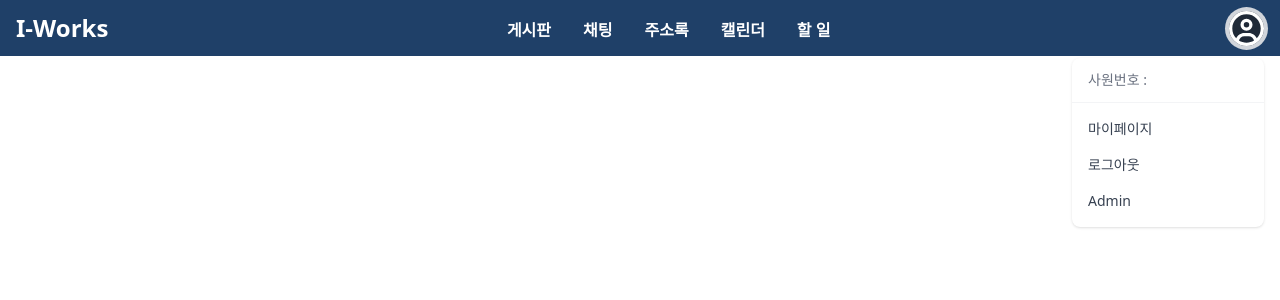
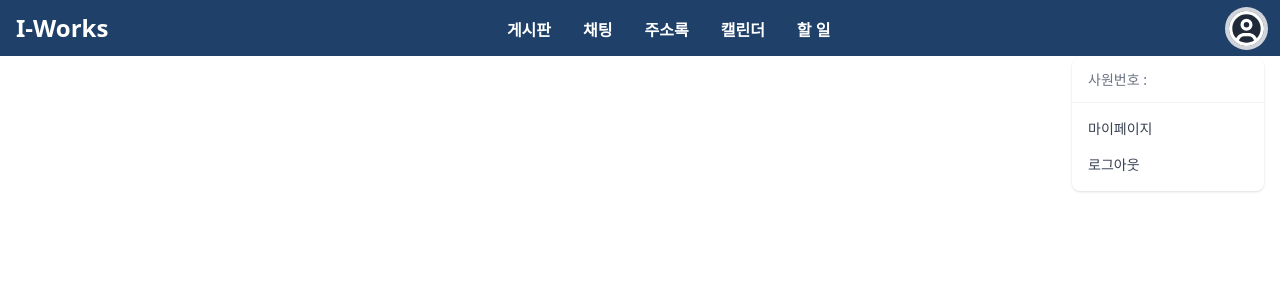
Before and after one commit to suhyeon06/i-works, a React (Vite) app in the folder I-works_client/: page / in a window 1280 px wide. Both pictures are taken after a click on the button 1246 px from the left and 28 px from the top of the page. Shown: the top 300 px of the page. Built offline with nearby package versions, Linux system fonts and the light colour scheme.

Commit message:
fix: SignUp Router MainNav

```diff
--- a/I-works_client/src/Router.tsx
+++ b/I-works_client/src/Router.tsx
@@ -151,8 +151,6 @@ const router = createBrowserRouter([
         element: <SchedulePage />,
         loader: getMyPageData,
       },
-    ]
-  },
       // 관리자 라우터
       {
         path: 'admin',
@@ -208,6 +206,8 @@ const router = createBrowserRouter([
           },
         ]
       },
+    ]
+  },
   // 공통 라우터
   {
     path: '/popup/address/select',
--- a/I-works_client/src/components/MainNav.tsx
+++ b/I-works_client/src/components/MainNav.tsx
@@ -44,11 +44,6 @@ function MainNav() {
         <li>
           <Link to="/calendar" className="block py-2 px-4">캘린더</Link>
         </li>
-        {isAdmin && (
-          <li>
-          <Link to="/admin" className="block py-2 px-4">관리자</Link>
-        </li>
-        )}
         <li>
           <Link to="/schedule" className="block py-2 px-4">할 일</Link>
         </li>
@@ -82,9 +77,11 @@ function MainNav() {
                 <li>
                   <button onClick={handleLogout} className="block w-full text-start px-4 py-2 text-sm text-gray-700 hover:bg-gray-100">로그아웃</button>
                 </li>
-                <li>
-                  <Link to="/admin" className="block px-4 py-2 text-sm text-gray-700 hover:bg-gray-100">Admin</Link>
-                </li>
+                {isAdmin && (
+                  <li>
+                    <Link to="/admin" className="block py-2 px-4">관리자</Link>
+                  </li>
+                )}
               </ul>
             </div>
           )}
--- a/I-works_client/src/pages/SignupPage.tsx
+++ b/I-works_client/src/pages/SignupPage.tsx
@@ -14,6 +14,7 @@ import { TextInput, Button, Radio, Label, Select } from 'flowbite-react'
 import { API_URL, formDataToRequestData } from '../utils/api'
 import { getDepartmentAllList } from '../utils/Address'
 import { getPositionCodeList } from '../utils/Code'
+import { getAccessToken } from '../utils/auth'
 
 export interface SignupRef {
   open: () => void
@@ -67,7 +68,11 @@ const Signup = forwardRef<SignupRef>(function Signup(_props, ref) {
     const signupRequestData = formDataToRequestData(signupFormData)
 
     axios
-      .post(SIGNUP_URL, signupRequestData)
+      .post(SIGNUP_URL, signupRequestData, {
+        headers: {
+          Authorization: 'Bearer ' + getAccessToken(),
+        },
+      })
       .then((response) => {
         alert("회원가입 성공!")
         console.log(response.data)
```
Lines whose indentation alone changed are shown as unchanged.
